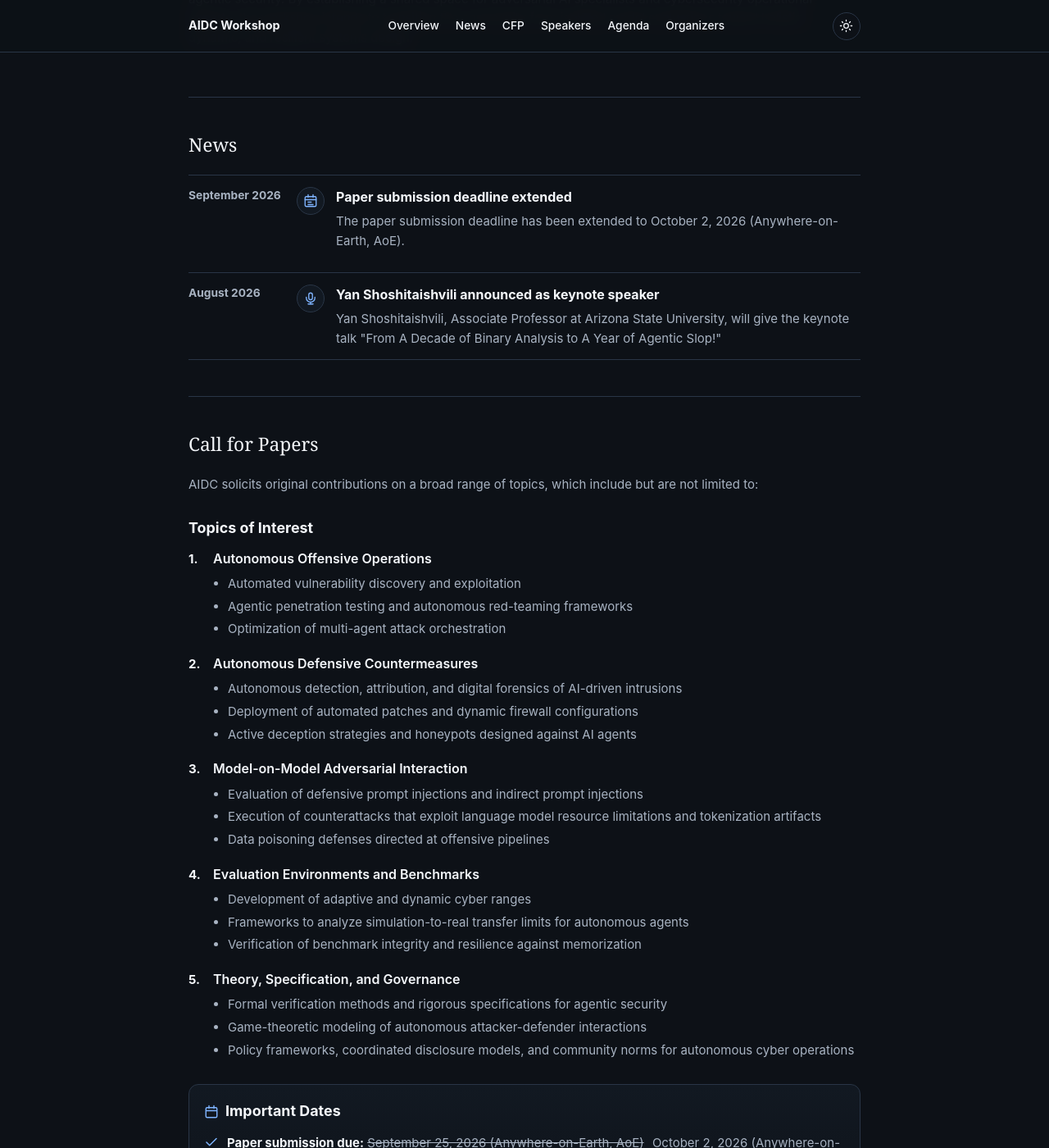
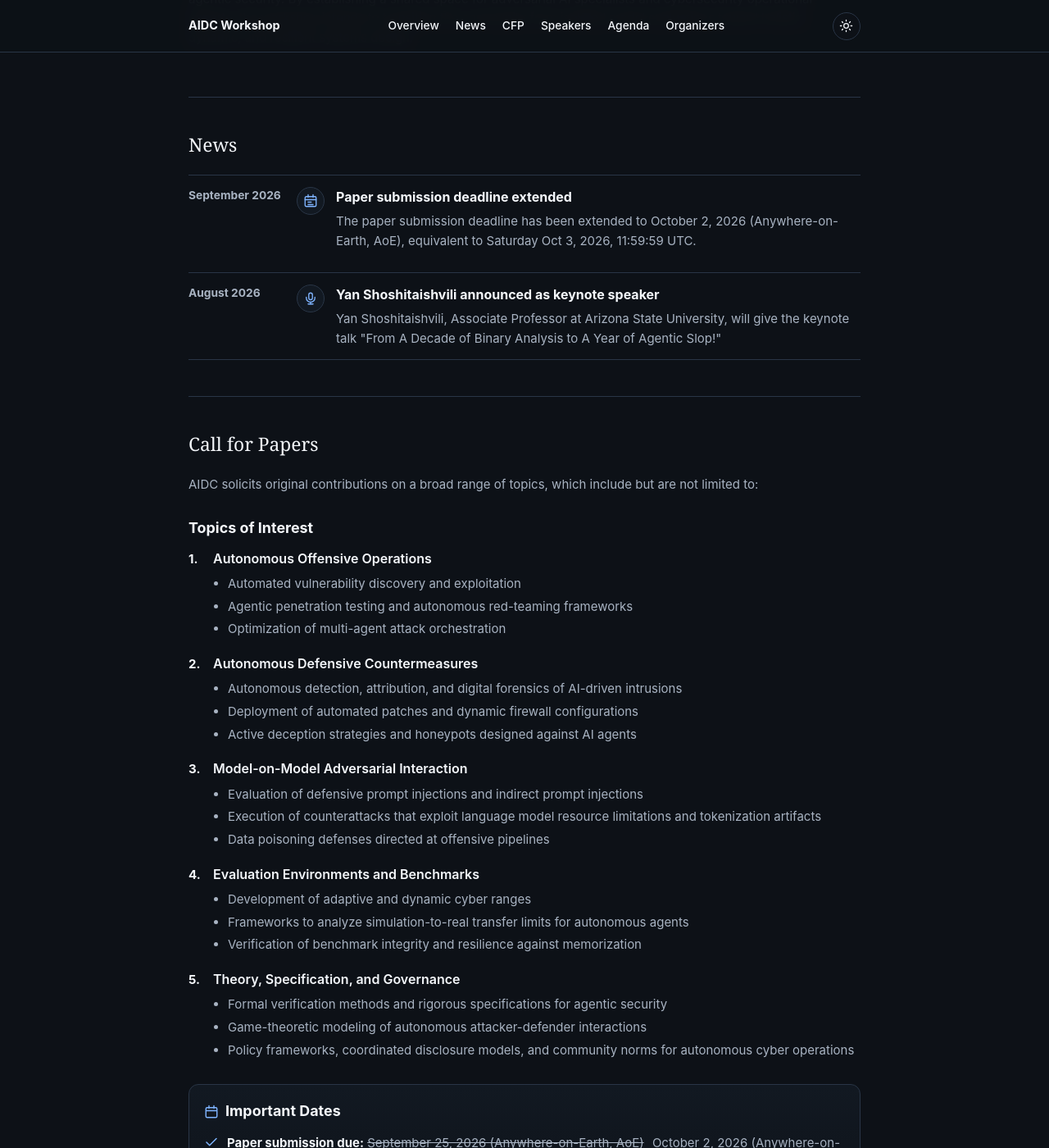
Before and after one commit to aidcworkshop/aidcworkshop.github.io, a Jekyll site: the page built from index.md, in a window 1280 px wide and 1400 px high, scrolled down 1013 px. Shown: the whole window at 82% size. Built offline with Jekyll 4.4.1, drawn with Linux system fonts in a browser that asks for light colours; some of the changed text lies outside the part shown.

Commit message:
Clarify paper deadline timezone

```diff
--- a/_data/workshop.yml
+++ b/_data/workshop.yml
@@ -31,7 +31,7 @@ news:
     - date: "September 2026"
       icon: "calendar"
       title: "Paper submission deadline extended"
-      body: "The paper submission deadline has been extended to October 2, 2026 (Anywhere-on-Earth, AoE)."
+      body: "The paper submission deadline has been extended to October 2, 2026 (Anywhere-on-Earth, AoE), equivalent to Saturday Oct 3, 2026, 11:59:59 UTC."
     - date: "August 2026"
       icon: "microphone"
       title: "Yan Shoshitaishvili announced as keynote speaker"
@@ -117,7 +117,7 @@ cfp:
       items:
         - label: "Paper submission due"
           old_date: "September 25, 2026 (Anywhere-on-Earth, AoE)"
-          date: "October 2, 2026 (Anywhere-on-Earth, AoE)"
+          date: "October 2, 2026 (Anywhere-on-Earth, AoE; equivalent to Saturday Oct 3, 2026, 11:59:59 UTC)"
         - label: "Notification of paper acceptance"
           date: "October 16, 2026"
         - label: "Final paper due"
```
